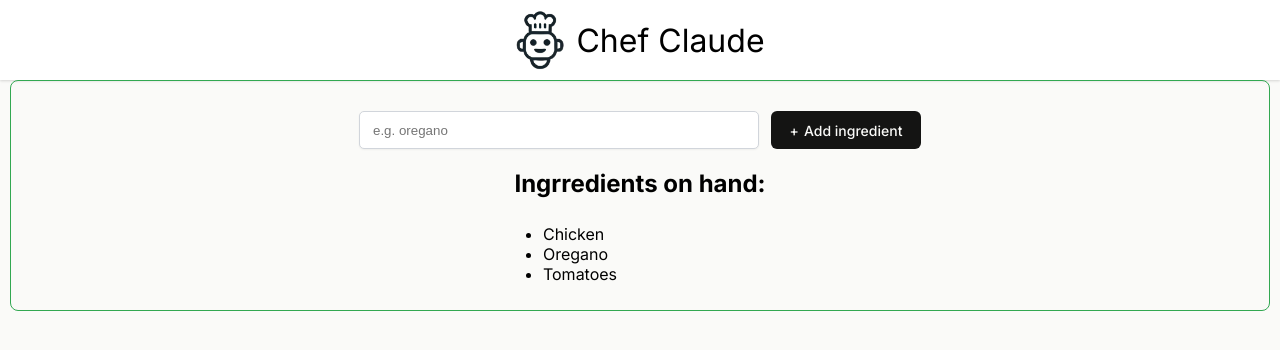
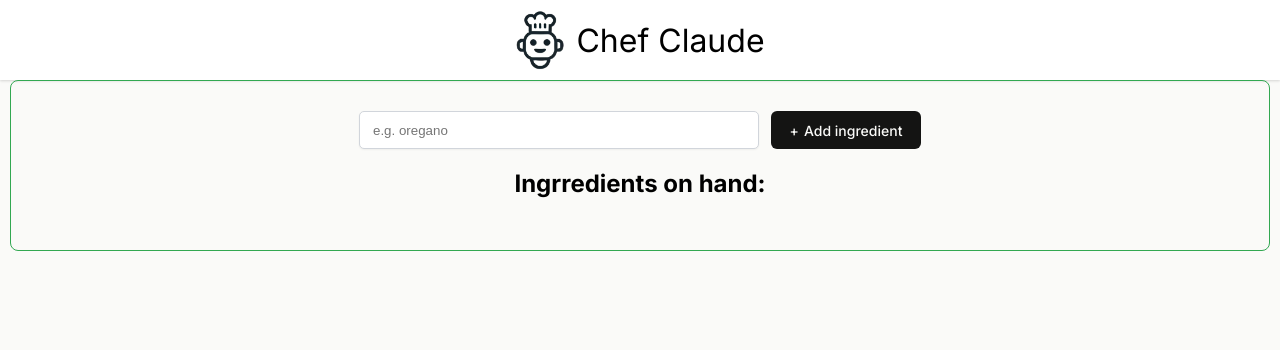
Before and after one commit to Halcyon666/react-daily-learn, a React (Vite) app: page / in a window 1280 px wide. Shown: the top 350 px of the page. Built offline with nearby package versions, Linux system fonts and the light colour scheme.

Commit message:
form shift onSubmit to action

```diff
--- a/src/Chef Claude/Main.tsx
+++ b/src/Chef Claude/Main.tsx
@@ -2,13 +2,9 @@ import { useState } from "react";
 
 export default function Main() {
   // Array destructuring
-  const [ingredients, setIngredients] = useState<string[]>([
-    "Chicken",
-    "Oregano",
-    "Tomatoes",
-  ]);
+  const [ingredients, setIngredients] = useState<string[]>([]);
   //   const ingredients = ["Chicken", "Oregano", "Tomatoes"];
-  const handleSubmit: React.FormEventHandler<HTMLFormElement> = (event) => {
+  /*   const handleSubmit: React.FormEventHandler<HTMLFormElement> = (event) => {
     event.preventDefault();
     const formData = new FormData(event.currentTarget);
     // the key is the name of input
@@ -24,11 +20,27 @@ export default function Main() {
     }
 
     console.log(ingredients);
+  }; */
+
+  /*   const addIngredient = (formData: FormData) => {
+    const ingredient = getStringField(formData, "ingredient");
+    if (!ingredient) return;
+    setIngredients((prev) => [...prev, ingredient]);
   };
 
+  const getStringField = (formdata: FormData, key: string): string => {
+    const value = formdata.get(key);
+    return typeof value === "string" && value.trim() ? value.trim() : "";
+  }; */
+
+  const addIngredient = (formData: FormData) => {
+    const newIngredient = formData.get("ingredient")?.toString().trim();
+    if (!newIngredient) return;
+    setIngredients((prev) => [...prev, newIngredient]);
+  };
   return (
     <main>
-      <form className="add-ingredient-form" onSubmit={handleSubmit}>
+      <form className="add-ingredient-form" action={addIngredient}>
         <input
           type="text"
           name="ingredient"
```
